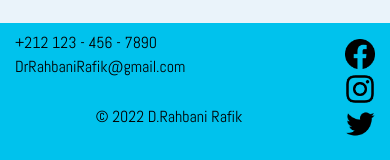
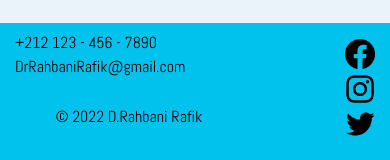
Before and after one commit to GRICHChaimae/Brief4-Gestion-d-un-Cabinet-Traumatologie., a PHP site: page /operation.php in a window 390 px wide. Shown: the part 701-861 px from the top of the page. Run offline with PHP 8.4, Linux system fonts and the light colour scheme; data that the repository does not hold is empty; some web fonts are replaced.

Commit message:
Update operation.css

```diff
--- a/Brief_4 back-end/operation.css
+++ b/Brief_4 back-end/operation.css
@@ -231,7 +231,8 @@ img{
         margin-left: 80px;
     }
     .footer{
-        z-index: 2;
+        position: relative;
+        bottom:0;
     }
 
     .footer ul{
@@ -245,7 +246,7 @@ img{
         margin-top: 90px;
         width: 500px;
         left: 0;
-        margin-left: -90px;
+        margin-left: -130px;
         padding-left: 0px;
     }
 
```
